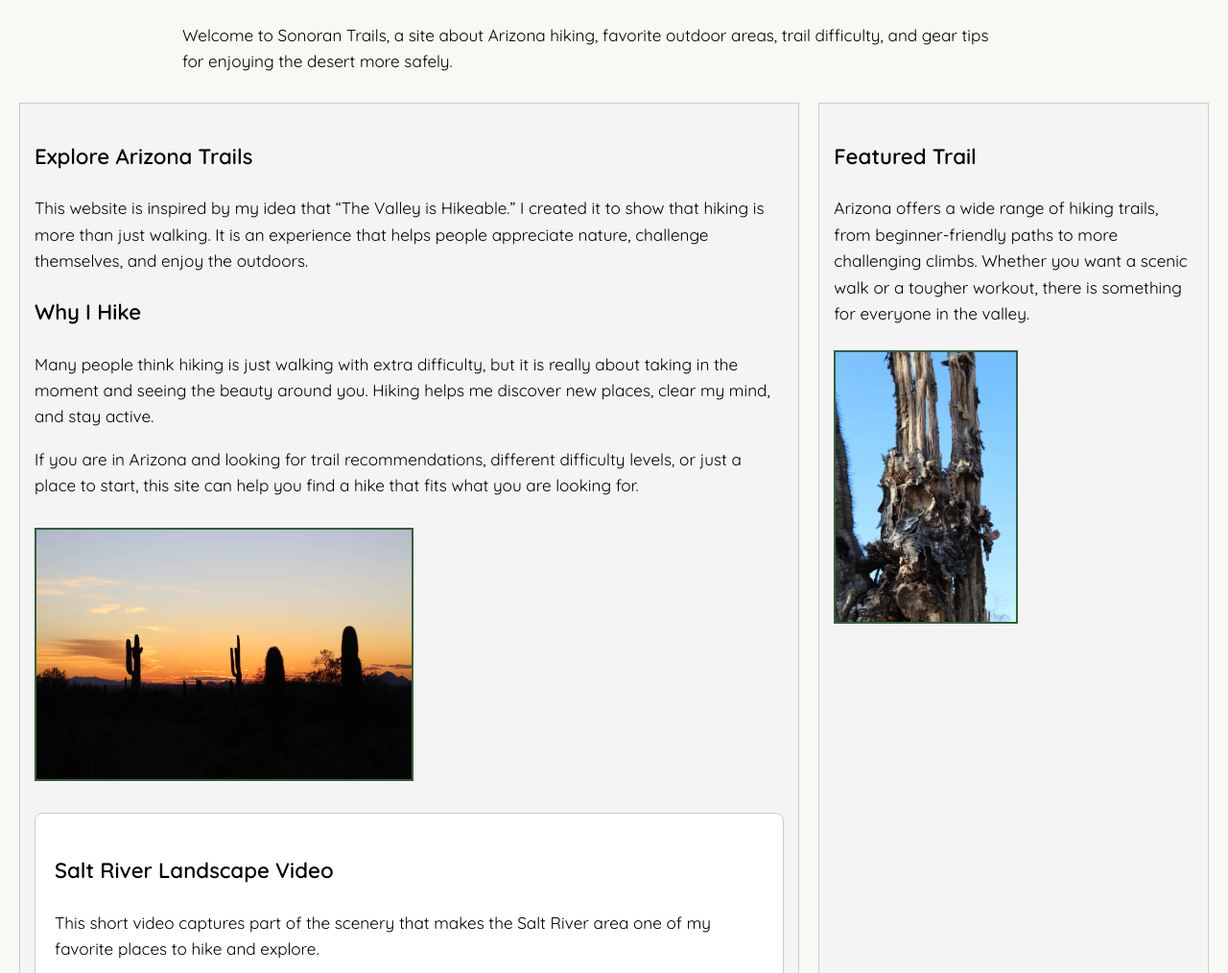
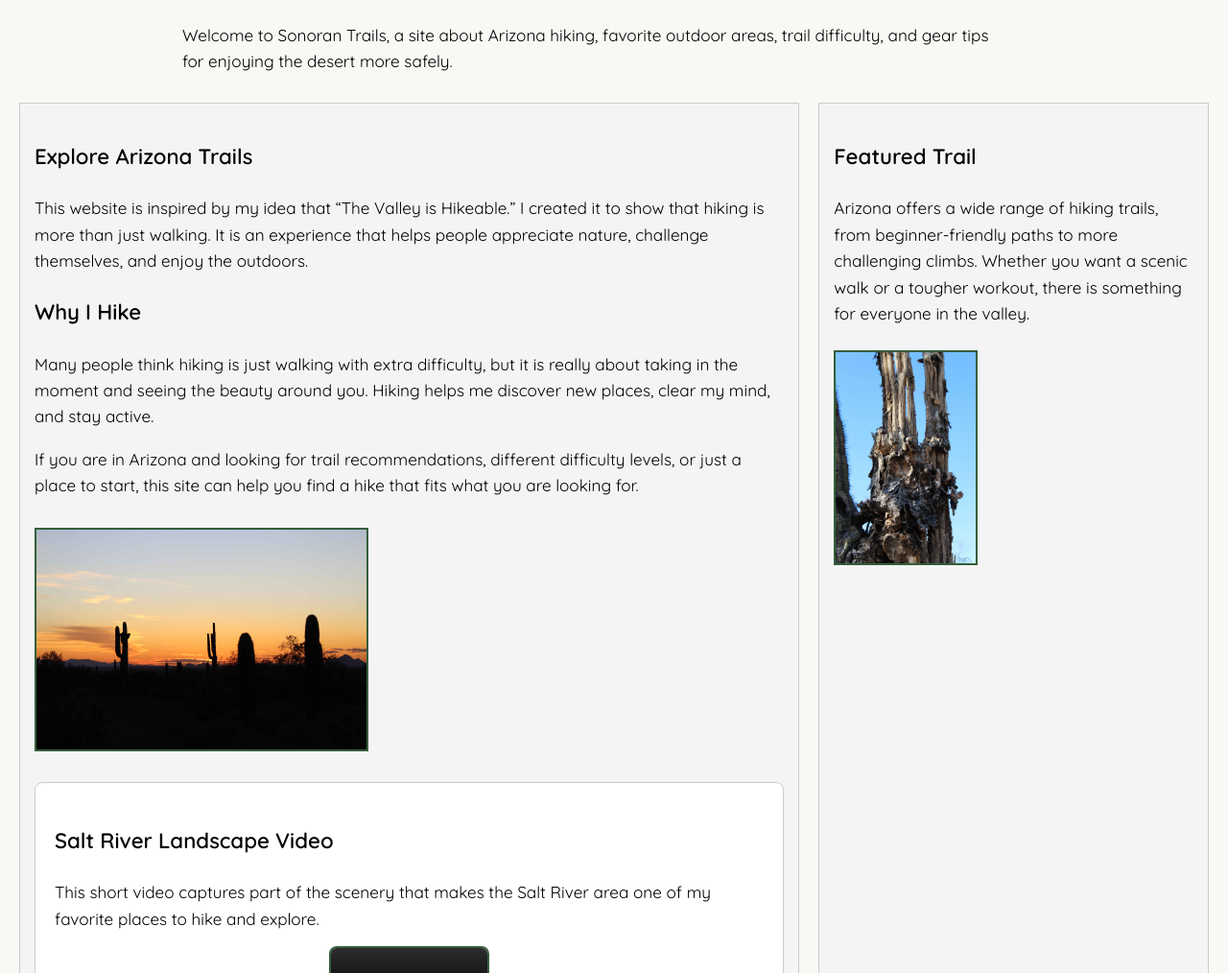
Before and after one commit to 1224353052-Woo/-sonoran_trails, a plain HTML site: page index.html in a window 1280 px wide. Shown: the part 282-1296 px from the top of the page at 96% size. Drawn offline with Linux system fonts and the light colour scheme; grey boxes are pictures that could not be loaded.

```diff
--- a/style.css
+++ b/style.css
@@ -116,7 +116,7 @@
 }
 
 .main-img {
-  width: 50%;
+  width: 44%;
   max-width: 700px;
   height: auto;
   margin-top: 15px;
@@ -124,7 +124,7 @@
 }
 
 .side-img {
-  width: 50%;
+  width: 39%;
   height: auto;
   margin-top: 10px;
   border: 2px solid #355e3b;
```
